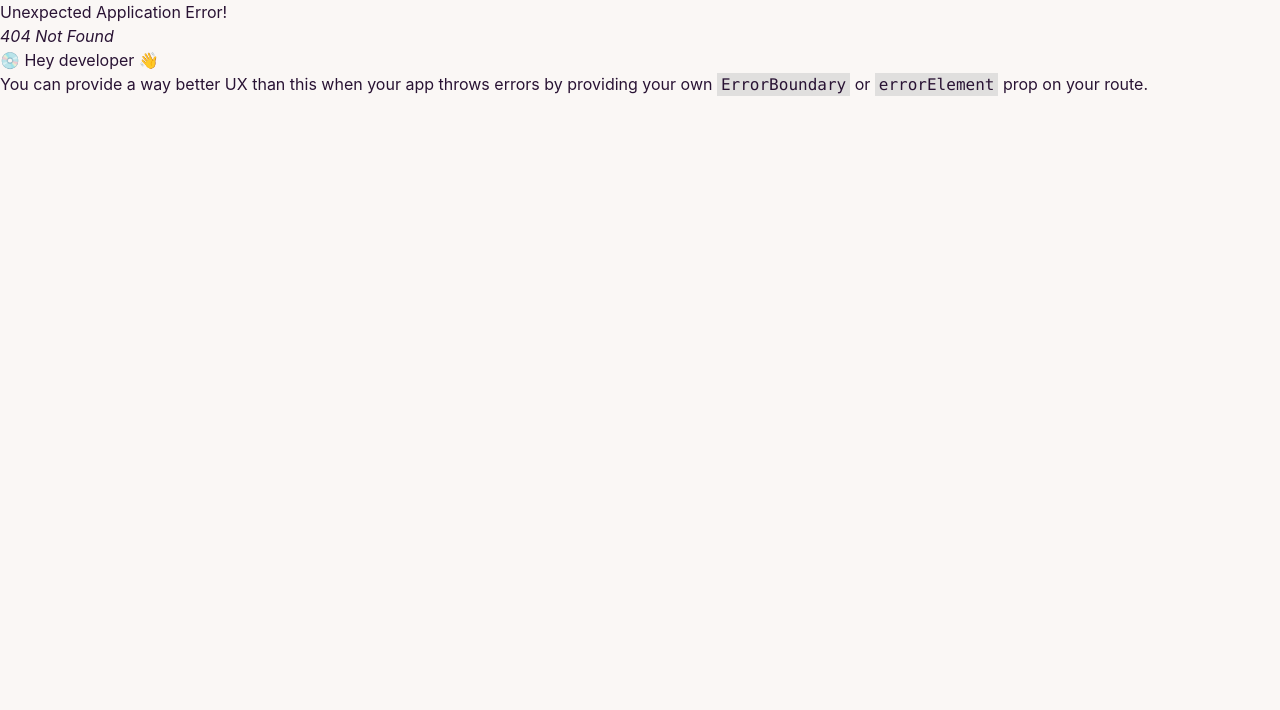
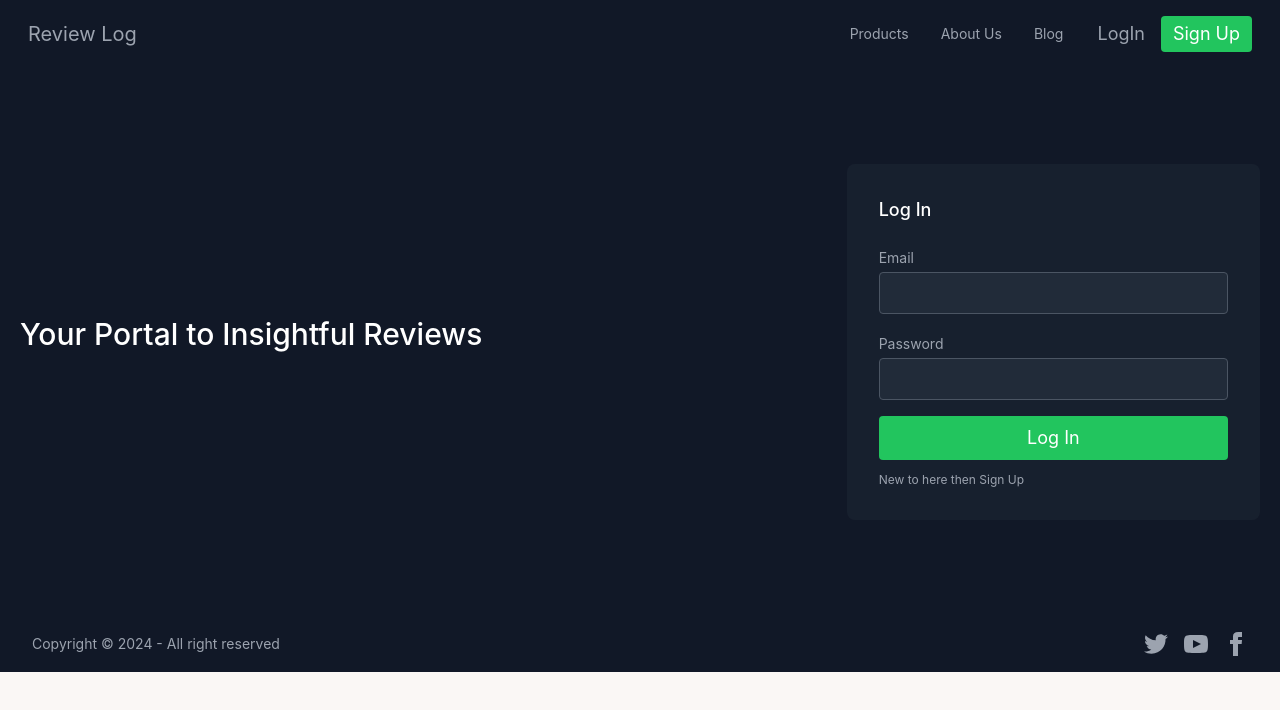
Before and after one commit to Dipongkor-Roy/review-log, a React (Create React App) app: page /logIn in a window 1280 px wide. Before the commit this address had no page. Shown: the top 710 px of the page. Built offline with nearby package versions, Linux system fonts and the light colour scheme.

Commit message:
added signup and signin page

```diff
--- /dev/null
+++ b/src/Components/Allproducts/Allproducts.js
@@ -0,0 +1,33 @@
+import React, { useEffect, useState } from 'react';
+
+import CardDetails from '../CardDetails/CardDetails';
+
+const Allproducts = () => {
+    const [products,setProducts]=useState([])
+    useEffect(()=>{
+      fetch("http://localhost:2000/products")
+      .then(res=>res.json())
+      .then(data=>setProducts(data))
+    },[])
+    return (
+      <section class="text-gray-400 bg-gray-900 body-font pb-5">
+        <div class="container px-5 py-24 mx-auto">
+          <div class="flex flex-wrap justify-center m-4 ">
+         {
+          products.map(product=><CardDetails
+          key={product._id}
+          product={product}
+          ></CardDetails>)
+         }
+
+          </div>
+
+        </div>
+
+
+      </section>
+    );
+  };
+
+
+export default Allproducts;
--- a/src/Components/Header/Header.js
+++ b/src/Components/Header/Header.js
@@ -11,7 +11,7 @@ const Header = () => {
         </div>
         <div className="flex-none mr-[14px]">
           <ul tabIndex={0} className="menu menu-horizontal px-1 pborder hidden lg:flex">
-             <li><Link to='/book'>Products</Link></li>
+             <li><Link to='/products'>Products</Link></li>
              <li><Link>About Us</Link></li>
              <li><Link>Blog</Link></li>
           </ul>
@@ -20,8 +20,8 @@ const Header = () => {
           {
             user?.uid?
             <>
-            <h2 className='text-cyan-600 mx-1 nameBorder'>{user?.displayName}</h2>
-            <Link  className="btn btn-ghost normal-case  text-cyan-600 mx-1">Log Out</Link></>
+            <h2 className='text-green-500 mx-1 nameBorder'>{user?.displayName}</h2>
+            <Link  className="normal-case  text-green-500 mx-1">Log Out</Link></>
             :
             <>
             <Link to='/logIn' className="text-lg normal-case hover:text-green-500  pr-4">LogIn</Link>
--- /dev/null
+++ b/src/Components/LogIn/LogIn.js
@@ -0,0 +1,57 @@
+import React from "react";
+import { Link } from "react-router-dom";
+
+const LogIn = () => {
+  return (
+    <section class="text-gray-400 bg-gray-900 body-font">
+      <div class="container px-5 py-24 mx-auto flex flex-wrap items-center">
+      <div class="lg:w-3/5 md:w-1/2 md:pr-16 lg:pr-0 pr-0 ">
+          <h1 class="title-font font-medium text-3xl text-white">
+          Your Portal to Insightful Reviews
+          </h1>
+          <p class="leading-relaxed mt-4">
+
+          </p>
+        </div>
+        <div class="lg:w-2/6 md:w-1/2 bg-gray-800 bg-opacity-50 rounded-lg p-8 flex flex-col md:ml-auto w-full mt-10 md:mt-0 " >
+          <h2 class="text-white text-lg font-medium title-font mb-5">
+            Log In
+          </h2>
+
+          <div class="relative mb-4">
+            <label for="email" class="leading-7 text-sm text-gray-400">
+              Email
+            </label>
+            <input
+              type="email"
+              id="email"
+              name="email"
+              class="w-full bg-gray-600 bg-opacity-20 focus:bg-transparent focus:ring-2 focus:ring-green-900 rounded border border-gray-600 focus:border-green-500 text-base outline-none text-gray-100 py-1 px-3 leading-8 transition-colors duration-200 ease-in-out"
+            />
+          </div>
+          <div class="relative mb-4">
+            <label for="email" class="leading-7 text-sm text-gray-400">
+              Password
+            </label>
+            <input
+              type="password"
+              id="password"
+              name="password"
+              class="w-full bg-gray-600 bg-opacity-20 focus:bg-transparent focus:ring-2 focus:ring-green-900 rounded border border-gray-600 focus:border-green-500 text-base outline-none text-gray-100 py-1 px-3 leading-8 transition-colors duration-200 ease-in-out"
+            />
+          </div>
+
+          <button class="text-white bg-green-500 border-0 py-2 px-8 focus:outline-none hover:bg-green-600 rounded text-lg">
+            Log In
+          </button>
+          <p class="text-xs mt-3">
+            New to here then  <Link to="/signUp">Sign Up</Link>
+          </p>
+        </div>
+
+      </div>
+    </section>
+  );
+};
+
+export default LogIn;
--- a/src/Components/Products/Products.js
+++ b/src/Components/Products/Products.js
@@ -23,7 +23,10 @@ const Products = () => {
 
       </div>
       <div className="flex items-center justify-center mt-0 ">
-       <Link to='/signUp' className="inline-flex text-center text-white bg-green-500 border-0 py-1 px-2 focus:outline-none hover:bg-green-600 rounded text-md">Show More</Link>
+
+
+       <Link to='/products' className="inline-flex text-center text-white bg-green-500 border-0 py-1 px-2 focus:outline-none hover:bg-green-600 rounded text-md">Show More</Link>
+
        </div>
 
     </section>
--- /dev/null
+++ b/src/Components/SignUp/SignUp.js
@@ -0,0 +1,33 @@
+import React from 'react';
+
+const SignUp = () => {
+    return (
+        <section class="text-gray-400 bg-gray-900 body-font">
+        <div class="container px-5 py-24 mx-auto flex flex-wrap items-center">
+          <div class="lg:w-3/5 md:w-1/2 md:pr-16 lg:pr-0 pr-0">
+            <h1 class="title-font font-medium text-3xl text-white">Unlock a World of Reviews - Sign Up Now</h1>
+            <p class="leading-relaxed mt-4"></p>
+          </div>
+          <div class="lg:w-2/6 md:w-1/2 bg-gray-800 bg-opacity-50 rounded-lg p-8 flex flex-col md:ml-auto w-full mt-10 md:mt-0">
+            <h2 class="text-white text-lg font-medium title-font mb-5">Sign Up</h2>
+            <div class="relative mb-4">
+              <label for="full-name" class="leading-7 text-sm text-gray-400">Full Name</label>
+              <input type="text" id="full-name" name="full-name" class="w-full bg-gray-600 bg-opacity-20 focus:bg-transparent focus:ring-2 focus:ring-green-900 rounded border border-gray-600 focus:border-green-500 text-base outline-none text-gray-100 py-1 px-3 leading-8 transition-colors duration-200 ease-in-out"/>
+            </div>
+            <div class="relative mb-4">
+              <label for="email" class="leading-7 text-sm text-gray-400">Email</label>
+              <input type="email" id="email" name="email" class="w-full bg-gray-600 bg-opacity-20 focus:bg-transparent focus:ring-2 focus:ring-green-900 rounded border border-gray-600 focus:border-green-500 text-base outline-none text-gray-100 py-1 px-3 leading-8 transition-colors duration-200 ease-in-out"/>
+            </div>
+            <div class="relative mb-4">
+              <label for="password" class="leading-7 text-sm text-gray-400">Password</label>
+              <input type="password" id="password" name="password" class="w-full bg-gray-600 bg-opacity-20 focus:bg-transparent focus:ring-2 focus:ring-green-900 rounded border border-gray-600 focus:border-green-500 text-base outline-none text-gray-100 py-1 px-3 leading-8 transition-colors duration-200 ease-in-out"/>
+            </div>
+            <button class="text-white bg-green-500 border-0 py-2 px-8 focus:outline-none hover:bg-green-600 rounded text-lg">Sign Up</button>
+            <p class="text-xs mt-3">Literally you probably haven't heard of them jean shorts.</p>
+          </div>
+        </div>
+      </section>
+    );
+};
+
+export default SignUp;
```
Also changed, not shown: src/Components/CardDetails/CardDetails.js (+14 -11 lines), src/Components/Routes/Routes.js (+15 -0 lines).
